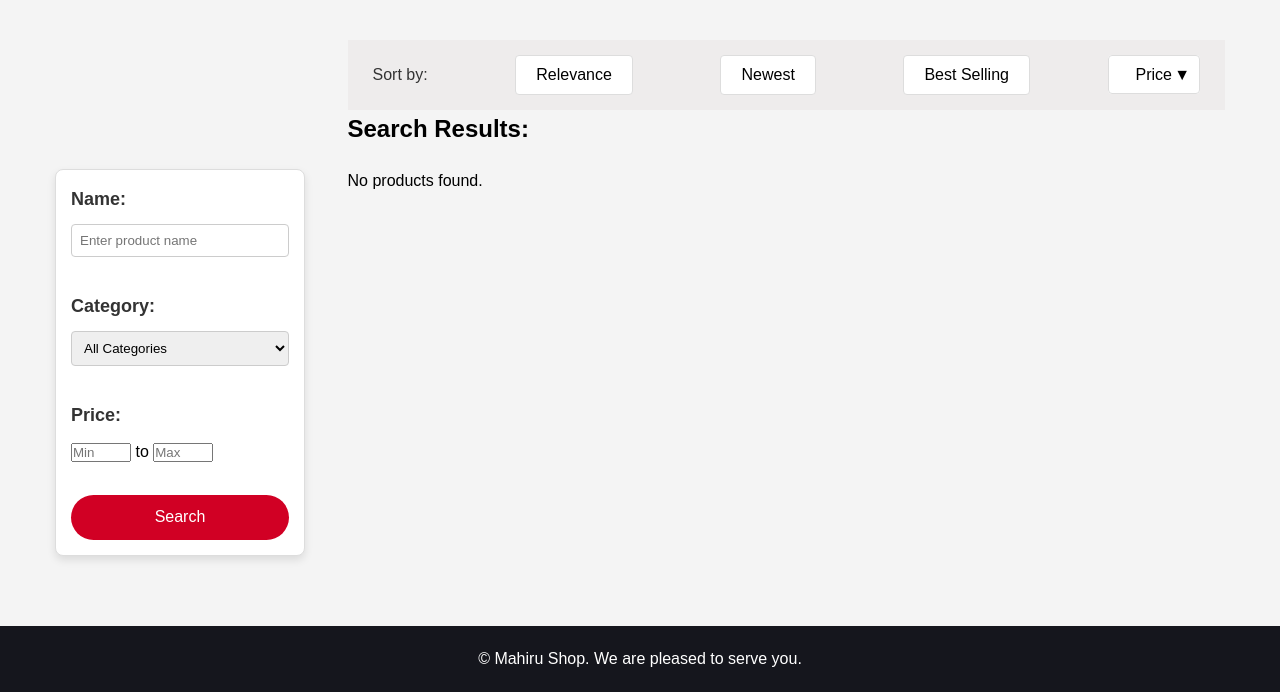
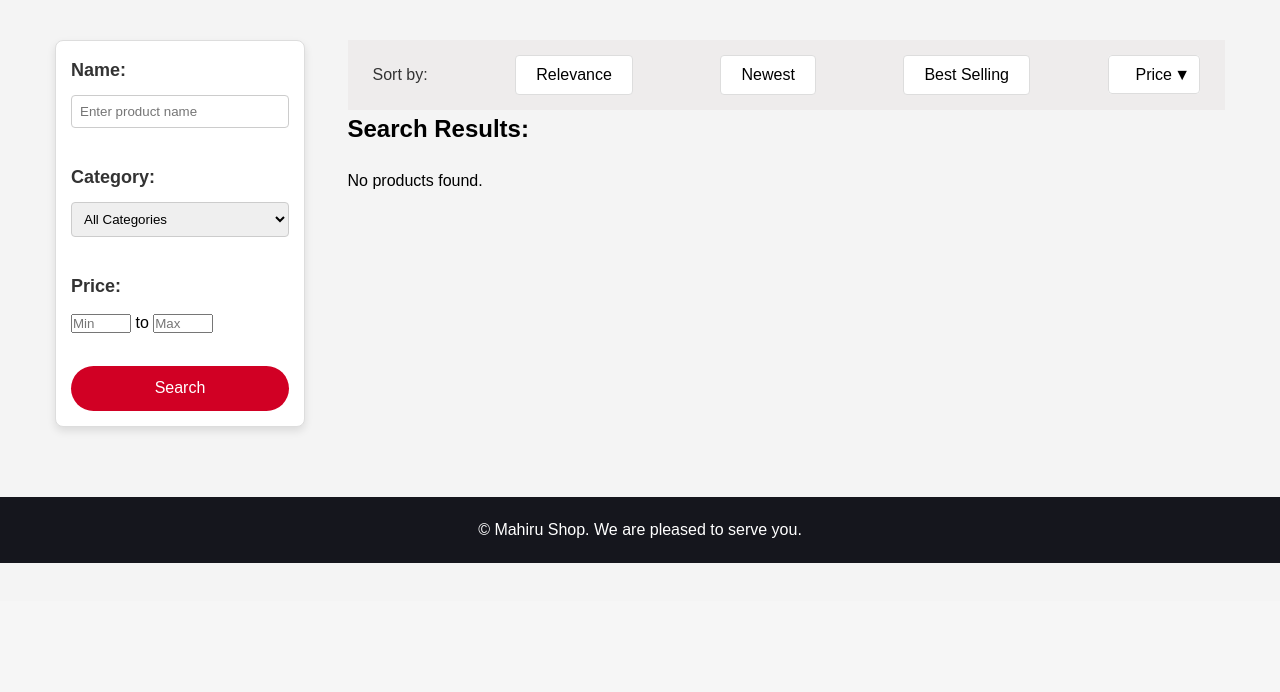
Before and after one commit to Suzune-pcz5/Mahiru-shop, a PHP site: page /search.php in a window 1280 px wide. Shown: the part 199-891 px from the top of the page. After the commit the page ends 762 px from the top, so only its background shows below. Run offline with PHP 8.4, Linux system fonts and the light colour scheme; data that the repository does not hold is empty.

Commit message:
Update search.css

```diff
--- a/Mahiru-shop/css/search.css
+++ b/Mahiru-shop/css/search.css
@@ -647,13 +647,11 @@ footer {
   padding: 15px;
   background-color: #fff;
   border-radius: 8px;
-  margin-left: 0px;
   border: 1px solid #ddd;
   box-shadow: 0 4px 8px rgba(0, 0, 0, 0.1);
-  transition: box-shadow 0.3s ease, border-color 0.3s ease;
-  max-height: 58.25vh;
-  position: relative;
-  margin-top: 129px;
+  /* Thêm 2 dòng sau để sidebar co lại vừa đủ chiều cao */
+  height: fit-content; /* Tự động co theo nội dung */
+  align-self: flex-start; /* Ngăn sidebar kéo dài theo main content */
 }
 
 .filter-sidebar:hover {
```
